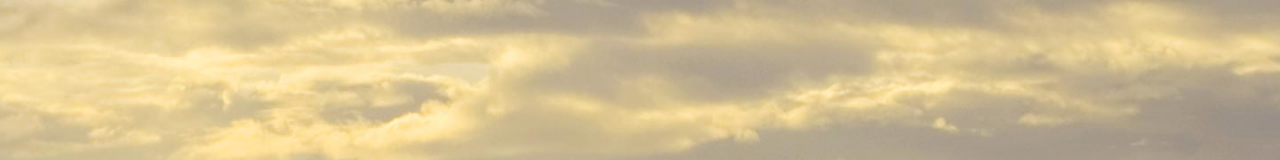
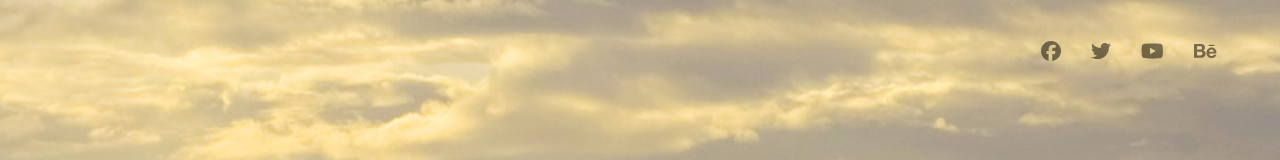
Before and after one commit to dcode-nexon/react-cartier, a React (Create React App) app: page /#/ in a window 1280 px wide. Shown: the top 160 px of the page. Built offline with nearby package versions, Linux system fonts and the light colour scheme.

Commit message:
sns컴포넌트 연결

```diff
--- a/src/App.js
+++ b/src/App.js
@@ -1,5 +1,6 @@
 import styled from 'styled-components';
 import Header from './components/Header';
+import Sns from './components/Sns';
 import GlobalStyle from './GlobalStyle';
 
 const Wrapper = styled.article`
@@ -17,6 +18,7 @@ function App() {
 			<GlobalStyle />
 			<Wrapper bg={process.env.PUBLIC_URL + '/img/bg.jpg'}>
 				<Header />
+				<Sns />
 			</Wrapper>
 		</>
 	);
--- a/src/components/Sns.js
+++ b/src/components/Sns.js
@@ -0,0 +1,33 @@
+import { FontAwesomeIcon } from "@fortawesome/react-fontawesome";
+import { faFacebook } from '@fortawesome/free-brands-svg-icons';
+import { faTwitter } from '@fortawesome/free-brands-svg-icons';
+import { faYoutube } from '@fortawesome/free-brands-svg-icons';
+import { faBehance } from '@fortawesome/free-brands-svg-icons';
+import styled from "styled-components";
+const icons = [faFacebook, faTwitter, faYoutube, faBehance];
+
+const SnsWrap = styled.ul`
+  position: absolute;
+  top: 5vh;
+  right: 5vw;
+  z-index: 3;
+  display: flex;
+  gap: 30px;
+  font-size: 20px;
+  color: rgba(0,0,0,0.5);
+  cursor: pointer;
+`
+
+function Sns() {
+  return (
+    <SnsWrap>
+      {icons.map((icon, idx) => (
+        <li key={idx}>
+          <FontAwesomeIcon icon={icon} />
+        </li>
+      ))}
+    </SnsWrap>
+  );
+}
+
+export default Sns;
```
